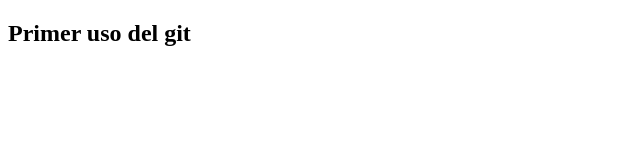
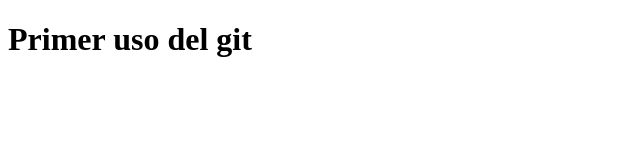
Before and after one commit to raothmist/NVL-VCS, a plain HTML site: page index.html in a window 1280 px wide. Shown: the whole page, without its empty margins (0-640 px from the left). Drawn offline with Linux system fonts and the light colour scheme.

Commit message:
Cambo de h2 a h1

```diff
--- a/index.html
+++ b/index.html
@@ -6,7 +6,7 @@
 </head>
 <body>
 <header>
-	<h2>Primer uso del git</h2>
+	<h1>Primer uso del git</h1>
 </header>
 </body>
 </html>
```
